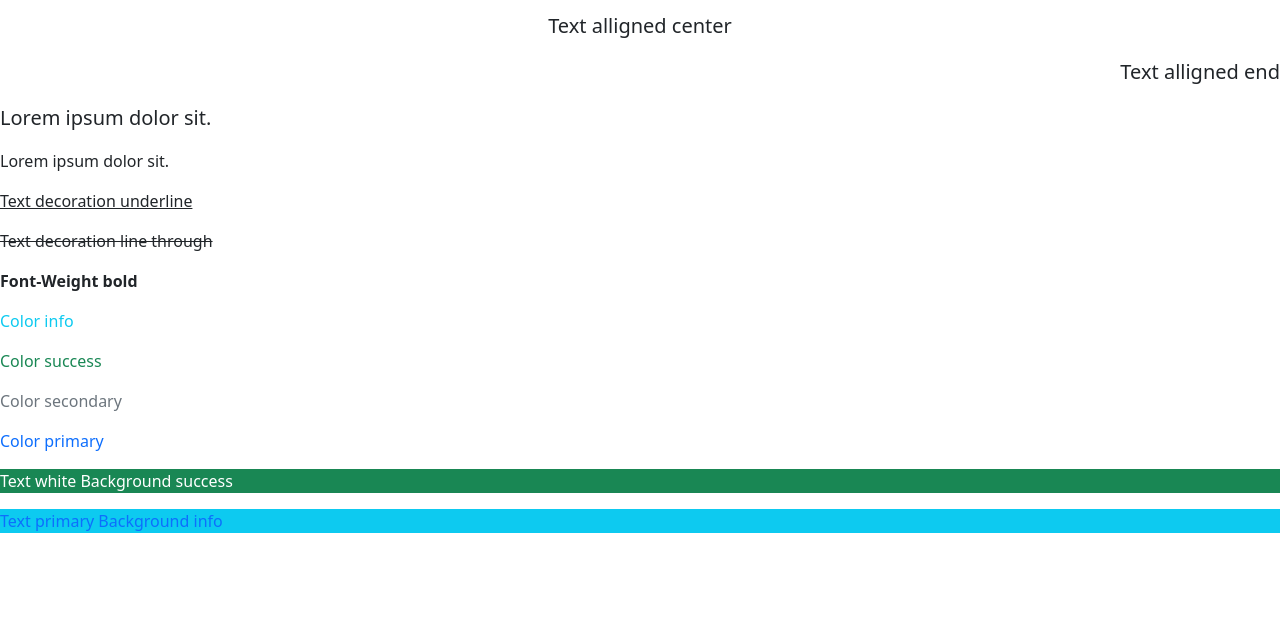
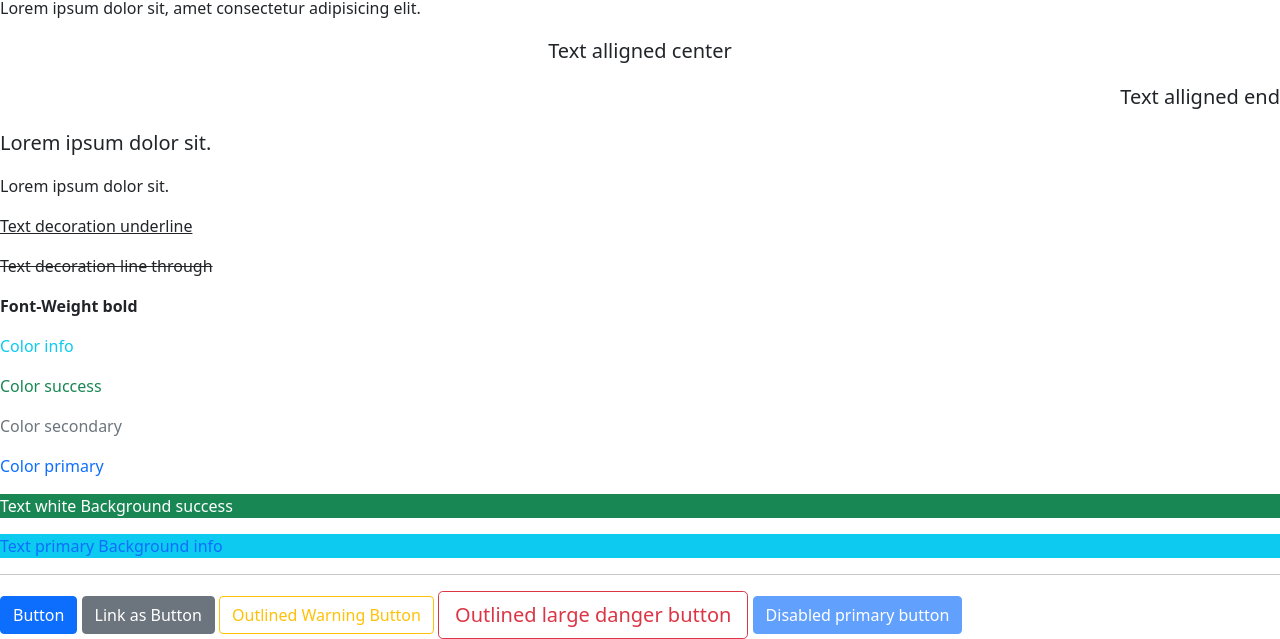
Before and after one commit to EnesKilicaslan/e-book-brand, a plain HTML site: page index.html in a window 1280 px wide. Shown: the part 493-1132 px from the top of the page. Before the commit the page ends 1042 px from the top, so only its background shows below. Drawn offline with nearby package versions, Linux system fonts and the light colour scheme.

Commit message:
Add basic button examples

```diff
--- a/index.html
+++ b/index.html
@@ -16,6 +16,8 @@
   <body>
     <!-- Heading tags -->
     <h1>Bootstrap 5 tutorial</h1>
+
+    <hr/>
     <h2>This is h2 tag</h2>
     <h3>This is h3 tag</h3>
     <h3 class="h2">This is h3 tag with class h2 </h4>
@@ -48,6 +50,21 @@
     <p class="text-white bg-success">Text white Background success</p>
     <p class="text-primary bg-info">Text primary Background info</p>
 
+    <hr/>
+
+    <button class="btn btn-primary">Button</button>
+    <a href="#" class="btn btn-secondary">Link as Button</a>
+    <button class="btn btn-outline-warning">Outlined Warning Button</button>
+    <button class="btn btn-outline-danger btn-lg">Outlined large danger button</button>
+
+    <button class="btn btn-primary" disabled>Disabled primary button</button>
+
+
+
+
+
+
+
     <script
       src="https://cdn.jsdelivr.net/npm/bootstrap@5.0.2/dist/js/bootstrap.bundle.min.js"
       integrity="sha384-MrcW6ZMFYlzcLA8Nl+NtUVF0sA7MsXsP1UyJoMp4YLEuNSfAP+JcXn/tWtIaxVXM"
```
